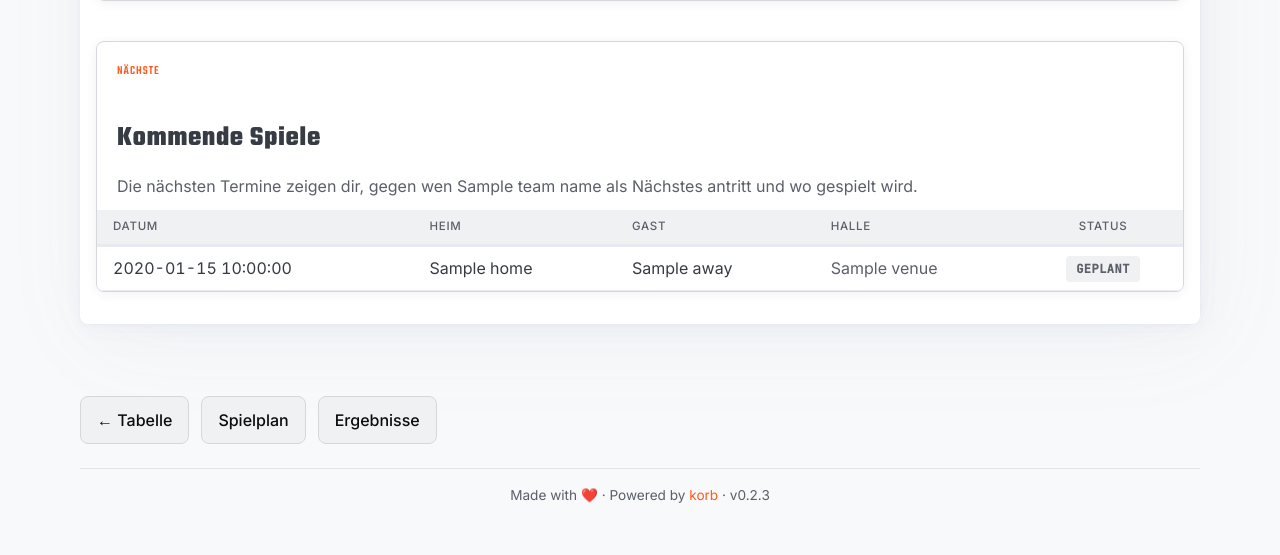
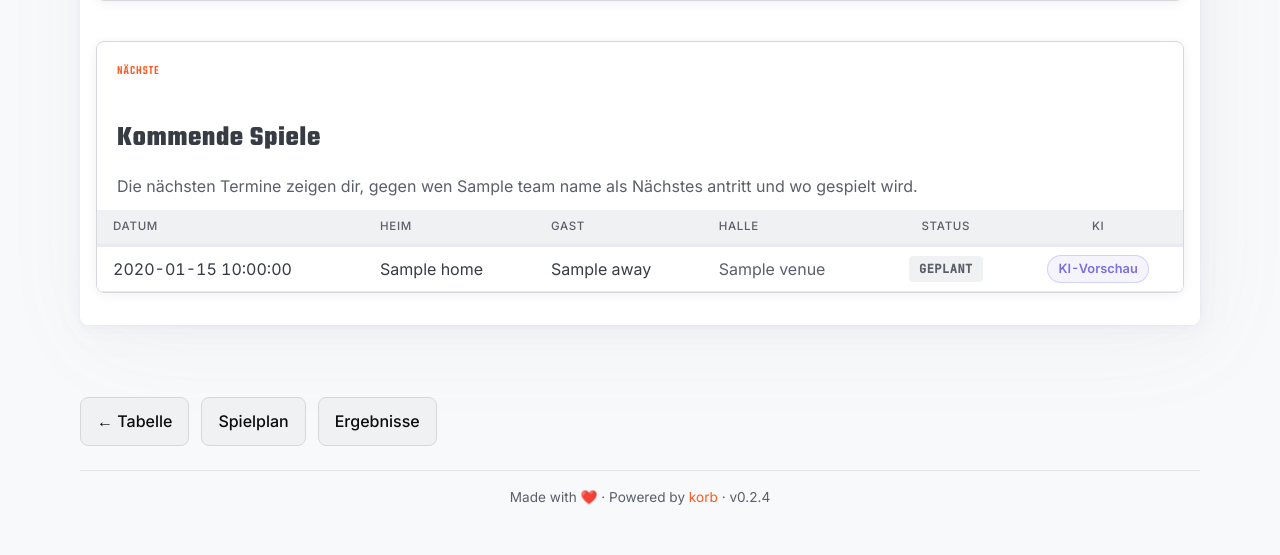
Before and after one commit to malvavisc0/korbpuls, a FastAPI app: template src/korbpuls/templates/team.html in a window 1280 px wide. Shown: the part 1299-1854 px from the top of the page. Before the commit the page ends 1802 px from the top, so only its background shows below. Run offline with FastAPI, Linux system fonts and the light colour scheme; the template is opened without the code that fills it: most values are stand-ins (such as "Sample title", 1, 10 or a date in 2020); some libraries are stand-ins or nearby versions.

Commit message:
adding missing button

```diff
--- a/src/korbpuls/__init__.py
+++ b/src/korbpuls/__init__.py
@@ -1,3 +1,3 @@
 """korbpuls.de — FastAPI web application."""
 
-__version__ = "0.2.3"
+__version__ = "0.2.4"
--- a/src/korbpuls/templates/team.html
+++ b/src/korbpuls/templates/team.html
@@ -213,6 +213,7 @@
                         <th>Gast</th>
                         <th class="hide-mobile">Halle</th>
                         <th class="col-short">Status</th>
+                        <th class="col-short hide-mobile">KI</th>
                     </tr>
                 </thead>
                 <tbody>
@@ -223,6 +224,15 @@
                         <td>{{ game.away }}</td>
                         <td class="hide-mobile"><span class="muted">{{ game.venue or 'Wird noch bestätigt' }}</span></td>
                         <td class="col-short"><span class="status-badge">Geplant</span></td>
+                        <td class="col-short hide-mobile">
+                            {% if not is_finished %}
+                            <a class="table-action-link"
+                               href="/liga/{{ ligaid }}/{{ liga_slug }}/spielplan/vorschau/{{ game.home_slug }}/{{ game.away_slug }}"
+                                aria-label="KI-Vorschau: {{ game.home }} vs {{ game.away }}">
+                                KI-Vorschau
+                            </a>
+                            {% endif %}
+                        </td>
                     </tr>
                     {% endfor %}
                 </tbody>
```
